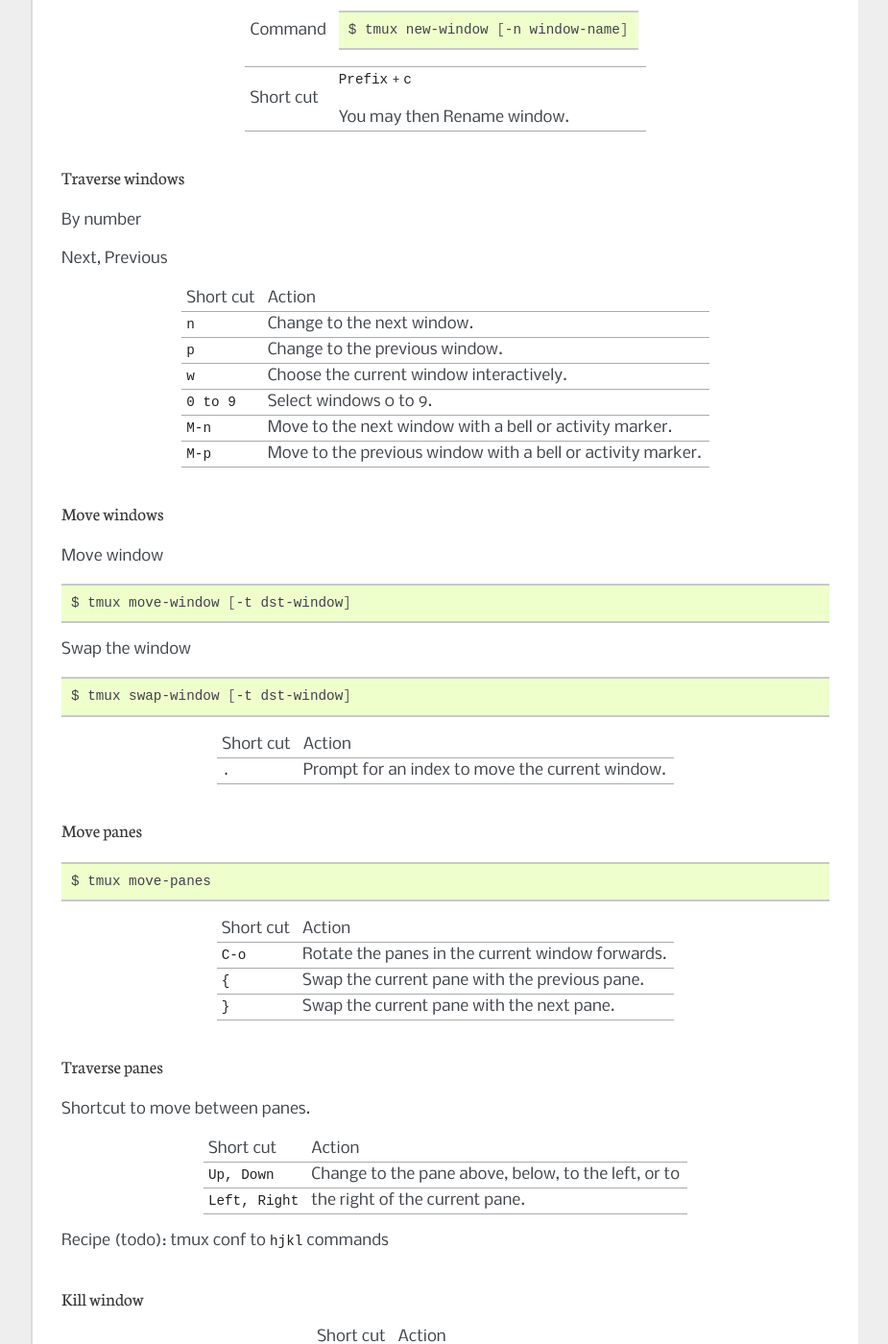
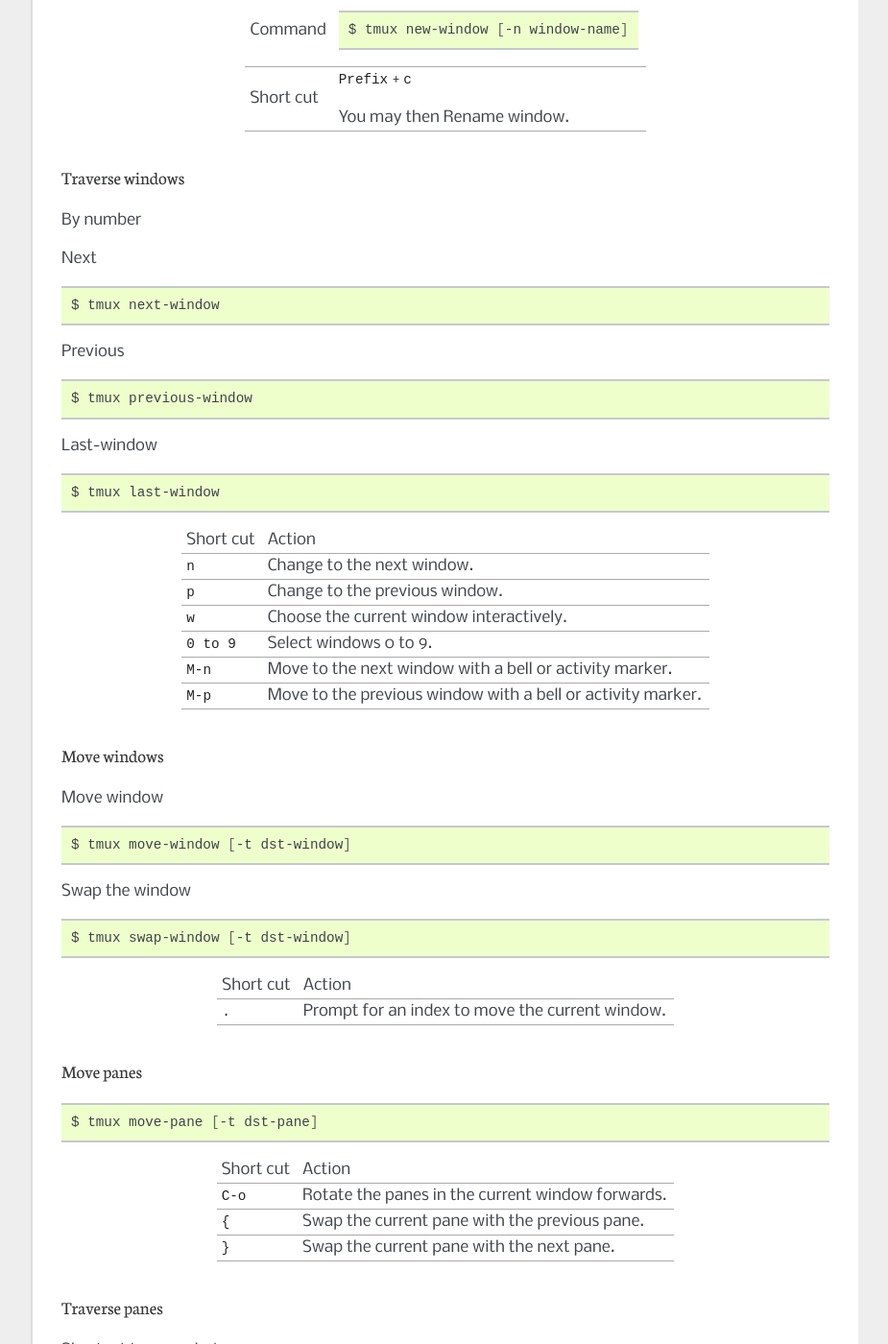
Before and after one commit to tmux-python/tmuxp, a Sphinx documentation site: the page built from doc/about_tmux.rst, in a window 1280 px wide and 1400 px high, scrolled down 4593 px. Shown: the whole window at 96% size, without its empty margins (198-1123 px from the left). Built offline with Sphinx 7.4.7, drawn with Linux system fonts in a browser that asks for light colours; some of the changed text lies outside the part shown.

Commit message:
[docs] about_rst updates

```diff
--- a/doc/about_tmux.rst
+++ b/doc/about_tmux.rst
@@ -338,8 +338,23 @@
 
 By number
 
-Next,
+Next
+
+.. code-block:: bash
+
+    $ tmux next-window
+
 Previous
+
+.. code-block:: bash
+
+    $ tmux previous-window
+
+Last-window
+
+.. code-block:: bash
+
+    $ tmux last-window
 
 ===================   ====================================================
 Short cut             Action
@@ -383,7 +398,7 @@
 
 .. code-block:: bash
 
-    $ tmux move-panes
+    $ tmux move-pane [-t dst-pane]
 
 ===================   ====================================================
 Short cut             Action
@@ -399,6 +414,11 @@
 
 Shortcut to move between panes.
 
+.. code-block:: bash
+
+    $ tmux last-window
+
+
 ===================   ====================================================
 Short cut             Action
 -------------------   ----------------------------------------------------
@@ -411,6 +431,10 @@
 
 Kill window
 -----------
+
+.. code-block:: bash
+
+    $ tmux kill-window
 
 ===================   ====================================================
 Short cut             Action
@@ -428,6 +452,14 @@
 ``x``                 Kill the current pane.
 ===================   ====================================================
 
+Kill window
+-----------
+
+===================   ====================================================
+Short cut             Action
+-------------------   ----------------------------------------------------
+``&``                 Kill the current window.
+===================   ====================================================
 
 Splitting windows into panes
 ----------------------------
```
